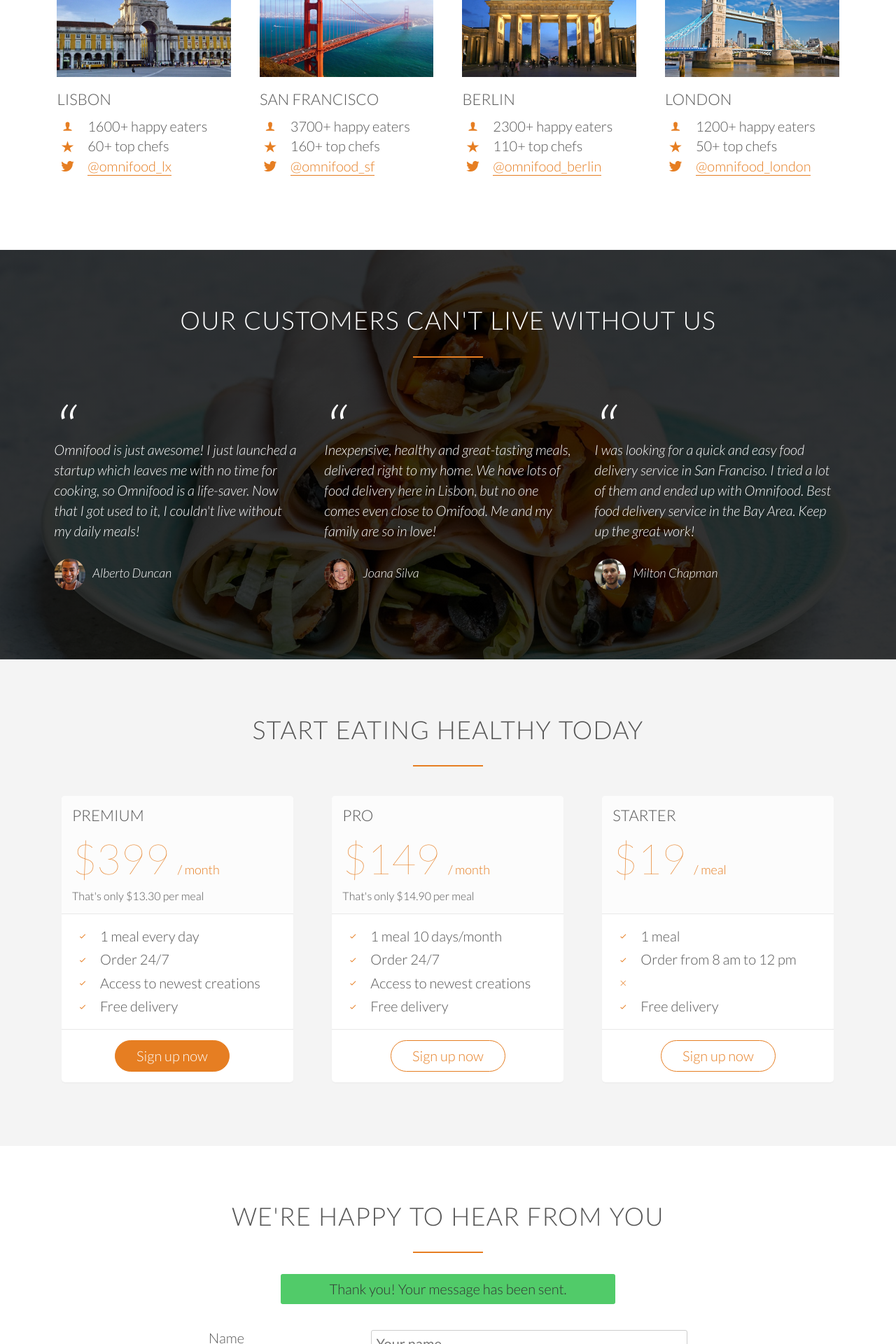
After one commit to JustinGuo13/Omnifood, a PHP site: page /index.php?success=1 in a window 1280 px wide. The commit adds this page. Shown: the part 3000-4920 px from the top of the page at 70% size. Run offline with PHP 8.4, Linux system fonts and the light colour scheme; style sheets or scripts are compiled from the project's sources; some libraries are stand-ins or nearby versions; some web fonts are replaced.

Commit message:
Using PHP to make form work

```diff
--- /dev/null
+++ b/index.php
@@ -0,0 +1,468 @@
+<!DOCTYPE html>
+<html lang="en">
+  <head>
+    <meta charset="UTF-8" />
+    <meta name="viewport" content="width=device-width, initial-scale=1.0" />
+    <meta name="description" content="Omnifood is a premium food delivery service with the mission to bring fast, affordable, and healthy meals to as many people as possible.">
+    <meta http-equiv="X-UA-Compatible" content="ie=edge" />
+    <link rel="stylesheet" type="text/css" href="vendors/css/normalize.css" />
+    <link rel="stylesheet" type="text/css" href="resources/css/style.css" />
+    <link rel="stylesheet" type="text/css" href="vendors/css/grid.css" />
+    <link rel="stylesheet" type="text/css" href="resources/css/queries.css">
+    <link rel="stylesheet" type="text/css" href="vendors/css/ionicons.min.css"/>
+    <link rel="stylesheet" type="text/css" href="vendors/css/animate.css"/>
+    <link
+      href="https://fonts.googleapis.com/css?family=Lato:100,300,300i,400&display=swap"
+      rel="stylesheet"
+    />
+    <link rel="apple-touch-icon" sizes="180x180" href="/resources/favicons/apple-touch-icon.png">
+    <link rel="icon" type="image/png" sizes="32x32" href="/resources/favicons/favicon-32x32.png">
+    <link rel="icon" type="image/png" sizes="16x16" href="/resources/favicons/favicon-16x16.png">
+    <link rel="manifest" href="/resources/favicons/site.webmanifest">
+    <link rel="mask-icon" href="/resources/favicons/safari-pinned-tab.svg" color="#5bbad5">
+    <link rel="shortcut icon" href="/resources/favicons/favicon.ico">
+    <meta name="msapplication-TileColor" content="#da532c">
+    <meta name="msapplication-config" content="/resources/favicons/browserconfig.xml">
+    <meta name="theme-color" content="#ffffff">
+
+    <title>Omnifood</title>
+  </head>
+  <body>
+    <header>
+      <nav>
+        <div class="row">
+          <img src="resources/img/logo-white.png" alt="Omnifood logo" class="logo"/>
+          <img src="resources/img/logo.png" alt="Omnifood logo" class="logo-black"/>
+          <ul class="main-nav js--main-nav">
+            <li><a href="#features">Food Delivery</a></li>
+            <li><a href="#works">How it Works</a></li>
+            <li><a href="#cities">Our cities</a></li>
+            <li><a href="#plans">Sign up</a></li>
+          </ul>
+          <a class="mobile-nav-icon js--nav-icon"><i class="ion-navicon-round"></i></a>
+        </div>
+      </nav>
+      <div class="hero-text-box">
+        <h1>
+          Goodbye junk food.<br />
+          Hello super healthy meals.
+        </h1>
+        <a class="btn btn-full js--scroll-to-plans" href="#">I’m hungry</a>
+        <a class="btn btn-ghost js--scroll-to-start" href="#">Show me more</a>
+      </div>
+    </header>
+
+    <section class="section-features js--section-features" id="features">
+      <div class="row">
+        <h2>Get food fast &mdash; not fast food</h2>
+        <p class="long-copy">
+          Hello, we’re Omnifood, your new premium food delivery service. We know
+          you’re always busy. No time for cooking. So let us take care of that,
+          we’re really good at it, we promise!
+        </p>
+      </div>
+
+      <div class="row js--wp-1">
+        <div class="col span-1-of-4 box">
+          <i class="ion-ios-infinite icon-big"></i>
+          <h3>Up to 365 days/year</h3>
+          <p>
+            Never cook again! We really mean that. Our subscription plans
+            include up to 365 days/year coverage. You can also choose to order
+            more flexibly if that's your style.
+          </p>
+        </div>
+        <div class="col span-1-of-4 box">
+          <i class="ion-ios-stopwatch icon-big"></i>
+          <h3>Ready in 20 minutes</h3>
+          <p>
+            You're only twenty minutes away from your delicious and super
+            healthy meals delivered right to your home. We work with the best
+            chefs in each town to ensure that you're 100% happy.
+          </p>
+        </div>
+        <div class="col span-1-of-4 box">
+          <i class="ion-ios-nutrition icon-big"></i>
+          <h3>100% organic</h3>
+          <p>
+            All our vegetables are fresh, organic and local. Animals are raised
+            without added hormones or antibiotics. Good for your health, the
+            environment, and it also tastes better!
+          </p>
+        </div>
+        <div class="col span-1-of-4 box">
+          <i class="ion-ios-cart icon-big"></i>
+          <h3>Order anything</h3>
+          <p>
+            We don't limit your creativity, which means you can order whatever
+            you feel like. You can also choose from our menu containing over 100
+            delicious meals. It's up to you!
+          </p>
+        </div>
+      </div>
+    </section>
+
+    <section class="section-meals">
+      <ul class="meals-showcase clearfix">
+        <li>
+          <figure class="meal-photo">
+            <img src="resources/img/1.jpg" alt="Korean bibimbap with egg and vegetables">
+          </figure>
+        </li>
+        <li>
+          <figure class="meal-photo">
+            <img src="resources/img/2.jpg" alt="Simple italian pizza with cherry tomatoes">
+          </figure>
+        </li>
+        <li>
+          <figure class="meal-photo">
+            <img src="resources/img/3.jpg" alt="Chicken breast steak with vegetables
+            ">
+          </figure>
+        </li>
+        <li>
+          <figure class="meal-photo">
+            <img src="resources/img/4.jpg" alt="Autumn pumpkin soup">
+          </figure>
+        </li>
+      </ul>
+      <ul class="meals-showcase clearfix">
+        <li>
+          <figure class="meal-photo">
+            <img src="resources/img/5.jpg" alt="Paleo beef steak with vegetables">
+          </figure>
+        </li>
+        <li>
+          <figure class="meal-photo">
+            <img src="resources/img/6.jpg" alt="Healthy baguette with egg and vegetables">
+          </figure>
+        </li>
+        <li>
+          <figure class="meal-photo">
+            <img src="resources/img/7.jpg" alt="Burger with cheddar and bacon">
+          </figure>
+        </li>
+        <li>
+          <figure class="meal-photo">
+            <img src="resources/img/8.jpg" alt="Granola with cherries and strawberries">
+          </figure>
+        </li>
+      </ul>
+    </section>
+
+    <section class="section-steps" id="works">
+      <div class="row">
+        <h2>How it works &mdash; Simple as 1, 2, 3</h2>
+      </div>
+      <div class="row">
+        <div class="col span-1-of-2 steps-box">
+          <img src="resources/img/app-iPhone.png" alt="Omnifood app on iPhone" class="app-screen js--wp-2">
+        </div>
+        <div class="col span-1-of-2 steps-box">
+          <div class="works-step">
+            <div>1</div>
+            <p>Choose the subscription plan that best fits your needs and sign up today.</p>
+          </div>
+          <div class="works-step">
+            <div>2</div>
+            <p>Order your delicious meal using our mobile app or website. Or you can even call us!
+            </p>
+          </div>
+          <div class="works-step">
+            <div>3</div>
+            <p>Enjoy your meal after less than 20 minutes. See you the next time!</p>
+          </div>
+
+          <a href="#" class="btn-app"><img src="resources/img/download-app.svg" alt="App Store Button"></a>
+          <a href="#" class="btn-app"><img src="resources/img/download-app-android.png" alt="Play Store Button"></a>
+
+        </div>
+      </div>
+    </section>
+
+    <section class="section-cities" id="cities">
+      <div class="row">
+        <h2>We're currently in these cities</h2>
+        <div class="row js--wp-3">
+          <div class="col span-1-of-4 box">
+            <img src="resources/img/lisbon-3.jpg" alt="Lisbon">
+            <h3>Lisbon</h3>
+            <div class="city-feature">
+              <i class="io ion-ios-person icon-small"></i>
+              1600+ happy eaters
+            </div>
+            <div class="city-feature">
+              <i class="io ion-ios-star icon-small"></i>
+              60+ top chefs
+            </div>
+            <div class="city-feature">
+              <i class="io ion-social-twitter icon-small"></i>
+              <a href="#">@omnifood_lx</a>
+            </div>
+          </div>
+          <div class="col span-1-of-4 box">
+            <img src="resources/img/san-francisco.jpg" alt="San Francisco">
+            <h3>San Francisco            </h3>
+            <div class="city-feature">
+              <i class="io ion-ios-person icon-small"></i>
+              3700+ happy eaters
+            </div>
+            <div class="city-feature">
+              <i class="io ion-ios-star icon-small"></i>
+              160+ top chefs
+            </div>
+            <div class="city-feature">
+              <i class="io ion-social-twitter icon-small"></i>
+              <a href="#">@omnifood_sf</a>
+            </div>
+          </div>
+          <div class="col span-1-of-4 box">
+            <img src="resources/img/berlin.jpg" alt="Berlin">
+            <h3>Berlin</h3>
+            <div class="city-feature">
+              <i class="io ion-ios-person icon-small"></i>
+              2300+ happy eaters
+            </div>
+            <div class="city-feature">
+              <i class="io ion-ios-star icon-small"></i>
+              110+ top chefs
+            </div>
+            <div class="city-feature">
+              <i class="io ion-social-twitter icon-small"></i>
+              <a href="#">@omnifood_berlin</a>
+            </div>
+          </div>
+          <div class="col span-1-of-4 box">
+            <img src="resources/img/london.jpg" alt="London">
+            <h3>London</h3>
+            <div class="city-feature">
+              <i class="io ion-ios-person icon-small"></i>
+              1200+ happy eaters
+            </div>
+            <div class="city-feature">
+              <i class="io ion-ios-star icon-small"></i>
+              50+ top chefs
+            </div>
+            <div class="city-feature">
+              <i class="io ion-social-twitter icon-small"></i>
+              <a href="#">@omnifood_london</a>
+            </div>
+          </div>
+        </div>
+      </div>
+
+    </section>
+
+    <section class="section-testimonials">
+      <div class="row">
+        <h2>Our customers can't live without us</h2>
+      </div>
+      <div class="row">
+        <div class="col span-1-of-3">
+          <blockquote>
+            Omnifood is just awesome! I just launched a startup which leaves me with no time for
+            cooking, so Omnifood is a life-saver. Now that I got used to it, I couldn't live without my
+            daily meals!
+            <cite><img src="resources/img/customer-1.jpg" alt="Customer 1 photo">Alberto Duncan</cite>
+          </blockquote>
+        </div>
+        <div class="col span-1-of-3">
+          <blockquote>
+            Inexpensive, healthy and great-tasting meals, delivered right to my home. We have lots
+of food delivery here in Lisbon, but no one comes even close to Omifood. Me and my
+family are so in love!
+
+            <cite><img src="resources/img/customer-2.jpg" alt="Customer 2 photo">Joana Silva</cite>
+          </blockquote>
+        </div>
+        <div class="col span-1-of-3">
+          <blockquote>
+            I was looking for a quick and easy food delivery service in San Franciso. I tried a lot of
+them and ended up with Omnifood. Best food delivery service in the Bay Area. Keep up
+the great work!
+
+            <cite><img src="resources/img/customer-3.jpg" alt="Customer 3 photo">Milton Chapman</cite>
+          </blockquote>
+        </div>
+      </div>
+    </section>
+
+    <section class="section-plans js--section-plans" id="plans">
+      <div class="row">
+        <h2>Start eating healthy today</h2>
+      </div>
+      <div class="row">
+        <div class="col span-1-of-3">
+          <div class="plan-box js--wp-4">
+            <div>
+              <h3>Premium</h3>
+              <p class="plan-price">$399 <span>/ month</span></p>
+              <p class="plan-price-meal">That's only $13.30 per meal</p>
+            </div>
+            <div>
+              <ul>
+                <li><i class="ion-ios-checkmark-empty icon-small"></i>1 meal every day</li>
+                <li><i class="ion-ios-checkmark-empty icon-small"></i>Order 24/7</li>
+                <li><i class="ion-ios-checkmark-empty icon-small"></i>Access to newest creations</li>
+                <li><i class="ion-ios-checkmark-empty icon-small"></i>Free delivery</li>
+              </ul>
+            </div>
+            <div>
+              <a href="#" class="btn btn-full">Sign up now</a>
+            </div>
+          </div>
+        </div>
+        <div class="col span-1-of-3">
+          <div class="plan-box">
+            <div>
+              <h3>Pro</h3>
+              <p class="plan-price">$149 <span>/ month</span></p>
+              <p class="plan-price-meal">That's only $14.90 per meal</p>
+            </div>
+            <div>
+              <ul>
+                <li><i class="ion-ios-checkmark-empty icon-small"></i>1 meal 10 days/month</li>
+                <li><i class="ion-ios-checkmark-empty icon-small"></i>Order 24/7</li>
+                <li><i class="ion-ios-checkmark-empty icon-small"></i>Access to newest creations</li>
+                <li><i class="ion-ios-checkmark-empty icon-small"></i>Free delivery</li>
+              </ul>
+            </div>
+            <div>
+              <a href="#" class="btn btn-ghost">Sign up now</a>
+            </div>
+          </div>
+        </div>
+        <div class="col span-1-of-3">
+          <div class="plan-box">
+            <div>
+              <h3>Starter</h3>
+              <p class="plan-price">$19 <span>/ meal</span></p>
+              <p class="plan-price-meal">&nbsp;</p>
+            </div>
+            <div>
+              <ul>
+                <li><i class="ion-ios-checkmark-empty icon-small"></i>1 meal</li>
+                <li><i class="ion-ios-checkmark-empty icon-small"></i>Order from 8 am to 12 pm</li>
+                <li><i class="ion-ios-close-empty icon-small"></i></li>
+                <li><i class="ion-ios-checkmark-empty icon-small"></i>Free delivery</li>
+              </ul>
+            </div>
+            <div>
+              <a href="#" class="btn btn-ghost">Sign up now</a>
+            </div>
+          </div>
+        </div>
+      </div>
+    </section>
+
+    <section class="section-form">
+      <div class="map"></div>
+      <div class="form-box" id="form">
+        <div class="row">
+         <h2>We're happy to hear from you</h2>
+        </div>
+      <div class="row">
+        <form method="post" action="mailer.php" class="contact-form">
+          <div class="row">
+
+          <?php
+          if($_GET['success'] == 1){
+            echo "<div class=\"form-messages success\">Thank you! Your message has been sent.             </div>";
+          }
+          if($_GET['success'] == -1){
+            echo "<div class=\"form-messages error\">Oops! Something went wrong. Please try again!</div>";
+          }
+        ?>
+          </div>
+          <div class="row">
+            <div class="col span-1-of-3">
+              <label for="name">Name</label>
+            </div>
+            <div class="col span-2-of-3">
+              <input type="text" name="name" id="name" placeholder="Your name" required>
+            </div>
+          </div>
+          <div class="row">
+            <div class="col span-1-of-3">
+              <label for="email">Email</label>
+            </div>
+            <div class="col span-2-of-3">
+              <input type="email" name="email" id="email" placeholder="Your email" required>
+            </div>
+          </div>
+          <div class="row">
+            <div class="col span-1-of-3">
+              <label for="find-us">How did you find us?</label>
+            </div>
+            <div class="col span-2-of-3">
+              <select name="find-us" id="find-us">
+                <option value="friends" selected>Friends</option>
+                <option value="search">Search engine</option>
+                <option value="ad">Advertisement</option>
+                <option value="other">Other</option>
+              </select>
+            </div>
+          </div>
+          <div class="row">
+            <div class="col span-1-of-3">
+              <label>Newsletter?</label>
+            </div>
+            <div class="col span-2-of-3">
+              <input type="checkbox" name="news" id="news" checked> Yes, please
+            </div>
+          </div>
+          <div class="row">
+            <div class="col span-1-of-3">
+              <label>Drop us a message</label>
+            </div>
+            <div class="col span-2-of-3">
+              <textarea name="message" placeholder="Your message"></textarea>
+            </div>
+          </div>
+          <div class="row">
+            <div class="col span-1-of-3">
+              <label>&nbsp;</label>
+            </div>
+            <div class="col span-2-of-3">
+              <input type="submit" value="Send it!">
+            </div>
+          </div>
+        </form>
+      </div>
+      </div>
+    </section>
+
+    <footer>
+      <div class="row">
+        <div class="col span-1-of-2">
+          <ul class="footer-nav">
+            <li><a href="#">About us</a></li>
+            <li><a href="#">Blog</a></li>
+            <li><a href="#">Press</a></li>
+            <li><a href="#">iOS App</a></li>
+            <li><a href="#">Android App</a></li>
+          </ul>
+        </div>
+        <div class="col span-1-of-2">
+          <ul class="social-links">
+            <li><a href="#"><i class="ion-social-facebook"></i></a></li>
+            <li><a href="#"><i class="ion-social-twitter"></i></a></li>
+            <li><a href="#"><i class="ion-social-googleplus"></i></a></li>
+            <li><a href="#"><i class="ion-social-instagram"></i></a></li>
+          </ul>
+        </div>
+      </div>
+      <div class="row">
+        <p>Copyright &copy; 2020 by Omnifood. All rights reserved.</p>
+      </div>
+    </footer>
+
+    <script src="https://ajax.googleapis.com/ajax/libs/jquery/3.4.1/jquery.min.js"></script>
+    <script src="//cdn.jsdelivr.net/respond/1.4.2/respond.min.js"></script>
+    <script src="//cdn.jsdelivr.net/html5shiv/3.7.2/html5shiv.min.js"></script>
+    <script src="//cdn.jsdelivr.net/selectivizr/1.0.3b/selectivizr.min.js"></script>
+    <script src="vendors/js/jquery.waypoints.min.js"></script>
+    <script src="resources/js/script.js"></script>
+
+  </body>
+</html>
--- a/resources/css/style.css
+++ b/resources/css/style.css
@@ -575,6 +575,23 @@ input[type=checkbox]
 
 }
 
+.form-messages{
+  width: 70%;
+  margin: 0 auto;
+  padding: 10px;
+  border-radius: 3px;
+  margin-bottom: 30px;
+  color: #333;
+  text-align: center;
+}
+
+.success{
+  background-color: rgba(38, 191, 68, .8);
+}
+
+.error{
+  background-color: rgba(209, 46, 46, .8);
+}
 *:focus{outline: none;}
 
 /* ----------------------------------------------- */
```
Also changed, not shown: resources/mailer.php (added, +35 -0 lines).
